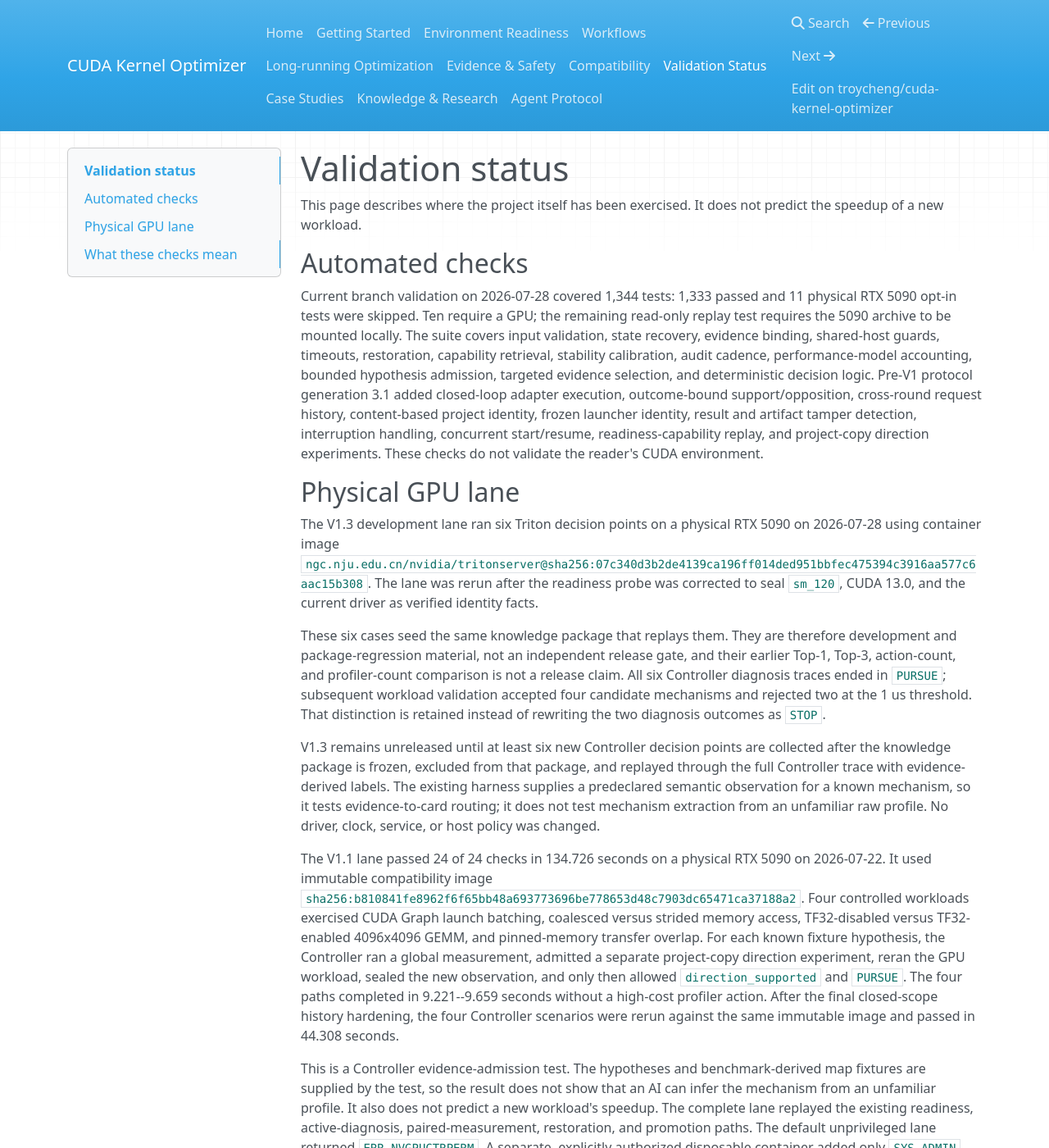
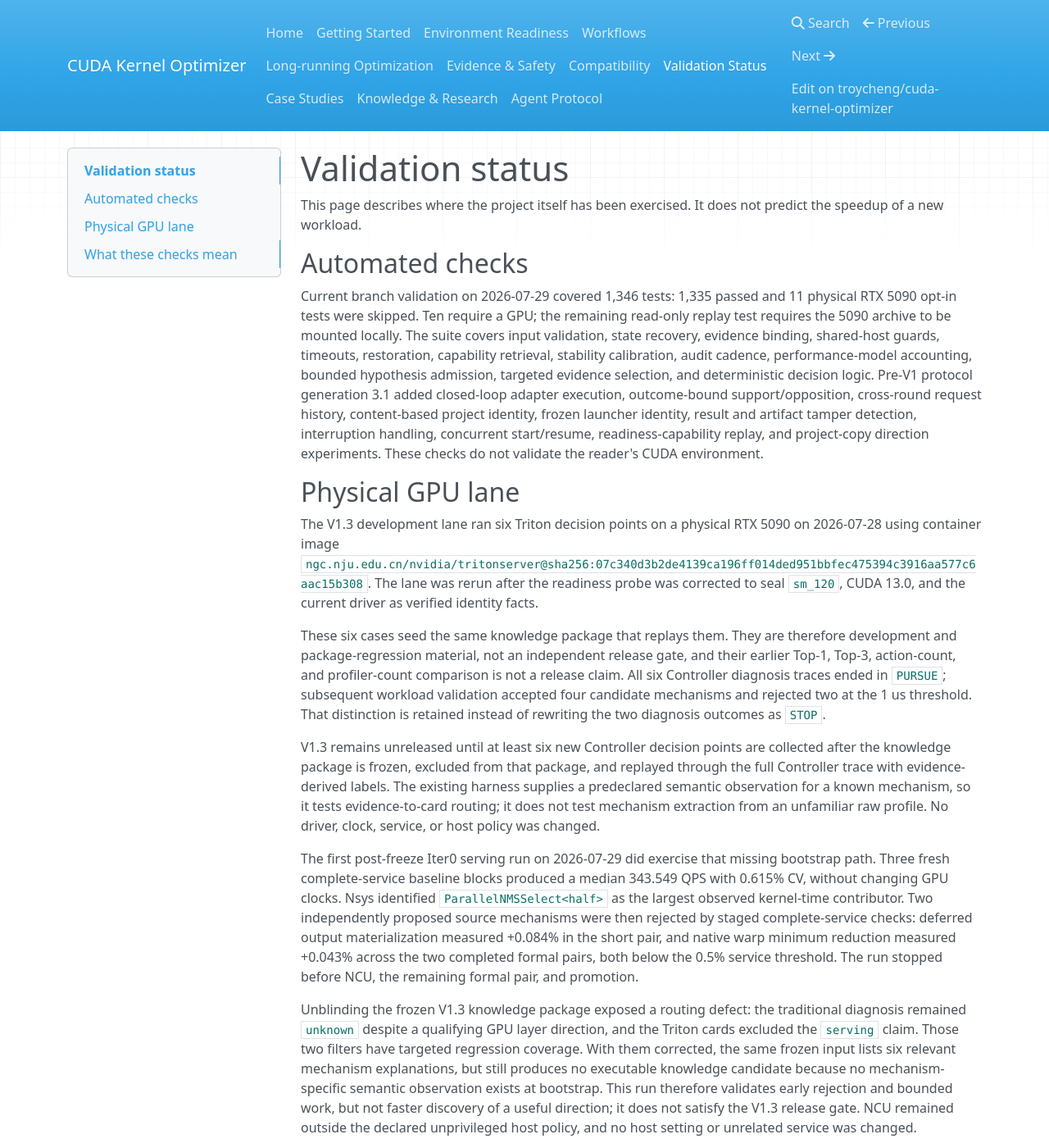
Before and after one commit to troycheng/cuda-kernel-optimizer, an MkDocs documentation site: the page built from docs/validation.md, in a window 1280 px wide and 1400 px high. Shown: the whole window at 82% size. Built offline with MkDocs 1.6.1, drawn with Linux system fonts in a browser that asks for light colours; nearby versions of some CDN libraries.

Commit message:
fix: preserve post-freeze serving knowledge routes

```diff
--- a/docs/validation.md
+++ b/docs/validation.md
@@ -5,7 +5,7 @@ predict the speedup of a new workload.
 
 ## Automated checks
 
-Current branch validation on 2026-07-28 covered 1,344 tests: 1,333 passed and
+Current branch validation on 2026-07-29 covered 1,346 tests: 1,335 passed and
 11 physical RTX 5090 opt-in tests were skipped. Ten require a GPU; the remaining
 read-only replay test requires the 5090 archive to be mounted locally. The suite covers input validation, state recovery,
 evidence binding, shared-host guards, timeouts, restoration, capability retrieval,
@@ -41,6 +41,27 @@ The existing harness supplies a predeclared semantic observation for a known
 mechanism, so it tests evidence-to-card routing; it does not test mechanism
 extraction from an unfamiliar raw profile. No driver, clock, service, or host
 policy was changed.
+
+The first post-freeze Iter0 serving run on 2026-07-29 did exercise that missing
+bootstrap path. Three fresh complete-service baseline blocks produced a median
+343.549 QPS with 0.615% CV, without changing GPU clocks. Nsys identified
+`ParallelNMSSelect<half>` as the largest observed kernel-time contributor. Two
+independently proposed source mechanisms were then rejected by staged
+complete-service checks: deferred output materialization measured +0.084% in
+the short pair, and native warp minimum reduction measured +0.043% across the
+two completed formal pairs, both below the 0.5% service threshold. The run
+stopped before NCU, the remaining formal pair, and promotion.
+
+Unblinding the frozen V1.3 knowledge package exposed a routing defect: the
+traditional diagnosis remained `unknown` despite a qualifying GPU layer
+direction, and the Triton cards excluded the `serving` claim. Those two filters
+have targeted regression coverage. With them corrected, the same frozen input
+lists six relevant mechanism explanations, but still produces no executable
+knowledge candidate because no mechanism-specific semantic observation exists
+at bootstrap. This run therefore validates early rejection and bounded work,
+but not faster discovery of a useful direction; it does not satisfy the V1.3
+release gate. NCU remained outside the declared unprivileged host policy, and
+no host setting or unrelated service was changed.
 
 The V1.1 lane passed 24 of 24 checks in 134.726 seconds on a physical RTX 5090
 on 2026-07-22. It used immutable compatibility image
```
Also changed, not shown: docs/maintenance/v1.3-knowledge-engine-design.md (+4 -0 lines), 3 other files.
